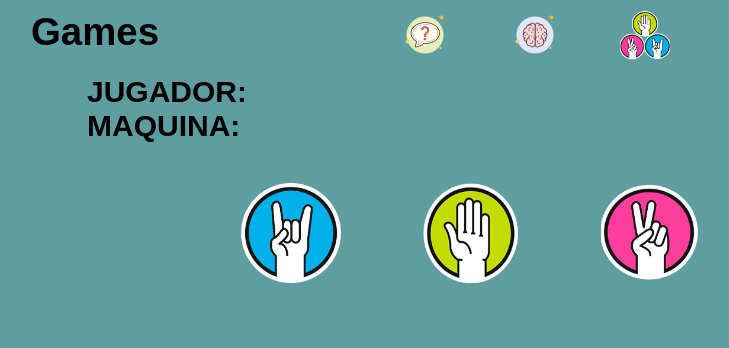
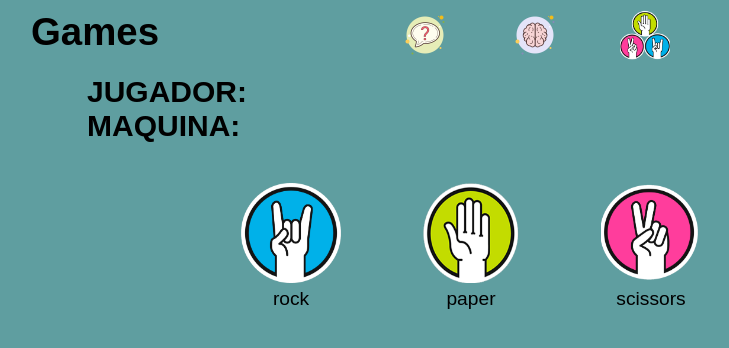
Before and after one commit to MendietaSergio/games, a React (Vite) app: page /stonepaperscissors in a window 1280 px wide. Shown: the top 348 px of the page, without its empty margins (169-898 px from the left). Built offline with nearby package versions, Linux system fonts and the light colour scheme.

Commit message:
Añade info de que es cada img

```diff
--- a/src/Components/Option/Option.jsx
+++ b/src/Components/Option/Option.jsx
@@ -4,8 +4,14 @@ export const Option = ({ selectOptions, value }) => {
   return (
     <div className="option">
       <img
-         onClick={selectOptions}
-        src={value.img} alt={value.choice} className="img-options" />
+        onClick={selectOptions}
+        src={value.img}
+        alt={value.choice}
+        className="img-options"
+      />
+      <div>
+        <span>{value.choice}</span>
+      </div>
     </div>
   );
 };
```
